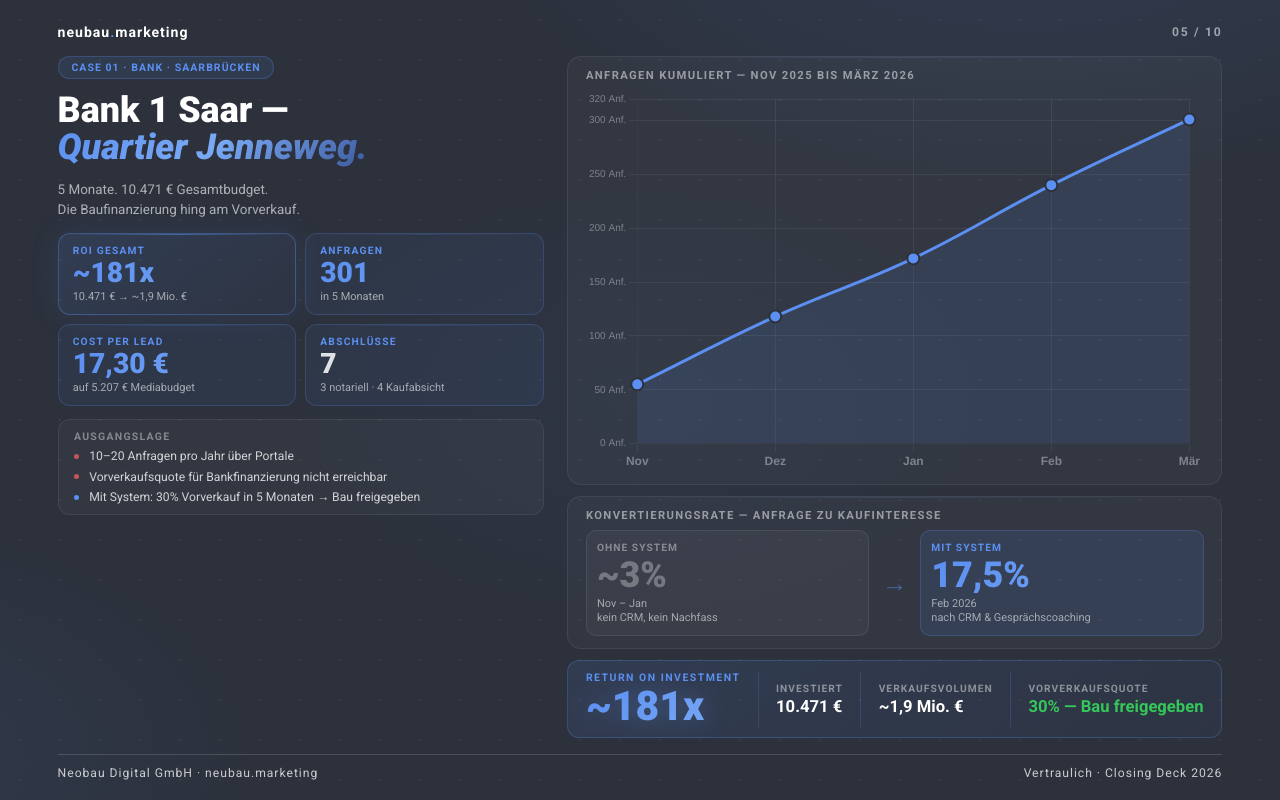
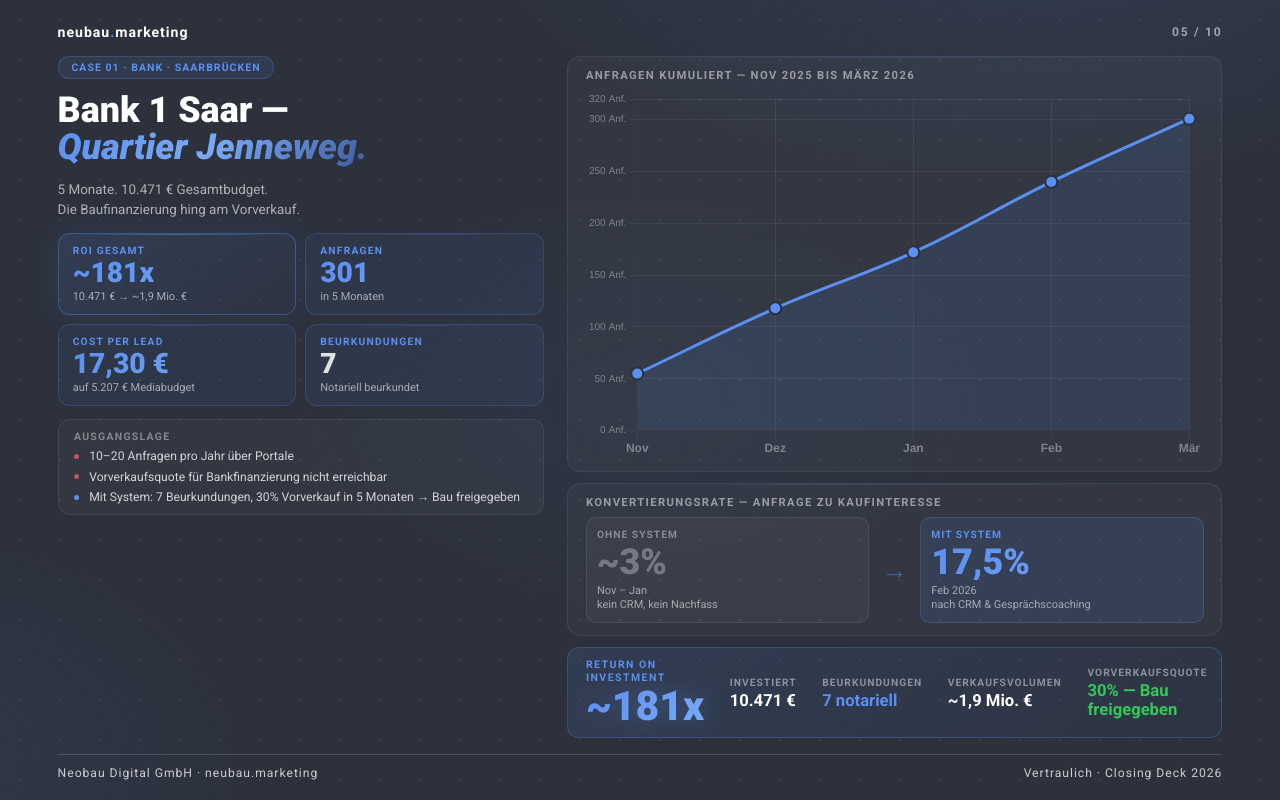
Before and after one commit to GreYzZ/neubau-pitch-deck, a plain HTML site: page slide_05.html in a window 1280 px wide. Drawn offline with nearby package versions, Linux system fonts and the light colour scheme.

Commit message:
Update slide_05.html

```diff
--- a/slide_05.html
+++ b/slide_05.html
@@ -121,9 +121,9 @@
             <div class="bento-sub">auf 5.207 &euro; Mediabudget</div>
           </div>
           <div class="bento blue">
-            <div class="bento-lbl">Abschl&uuml;sse</div>
+            <div class="bento-lbl">Beurkundungen</div>
             <div class="bento-val white">7</div>
-            <div class="bento-sub">3 notariell &middot; 4 Kaufabsicht</div>
+            <div class="bento-sub">Notariell beurkundet</div>
           </div>
         </div>
 
@@ -131,7 +131,7 @@
           <div class="ctx-label">Ausgangslage</div>
           <div class="ctx-row"><div class="ctx-dot" style="background:rgba(255,100,100,0.7);"></div>10&ndash;20 Anfragen pro Jahr &uuml;ber Portale</div>
           <div class="ctx-row"><div class="ctx-dot" style="background:rgba(255,100,100,0.7);"></div>Vorverkaufsquote f&uuml;r Bankfinanzierung nicht erreichbar</div>
-          <div class="ctx-row"><div class="ctx-dot" style="background:#5b8ff1;"></div>Mit System: 30% Vorverkauf in 5 Monaten &rarr; Bau freigegeben</div>
+          <div class="ctx-row"><div class="ctx-dot" style="background:#5b8ff1;"></div>Mit System: 7 Beurkundungen, 30% Vorverkauf in 5 Monaten &rarr; Bau freigegeben</div>
         </div>
       </div>
 
@@ -172,6 +172,11 @@
           <div class="roi-detail">
             <div class="roi-d-lbl">Investiert</div>
             <div class="roi-d-val">10.471 &euro;</div>
+          </div>
+          <div class="roi-divider"></div>
+          <div class="roi-detail">
+            <div class="roi-d-lbl">Beurkundungen</div>
+            <div class="roi-d-val" style="color:#5b8ff1;">7 notariell</div>
           </div>
           <div class="roi-divider"></div>
           <div class="roi-detail">
```
